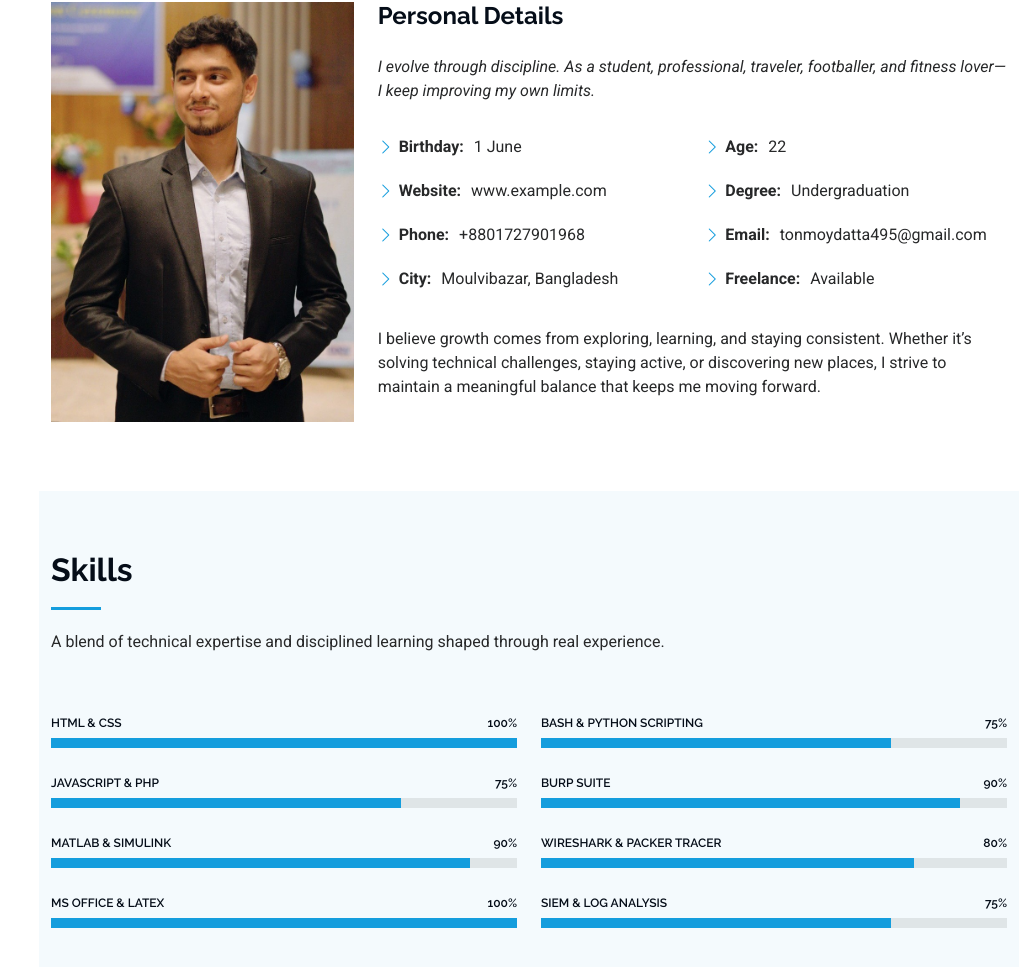
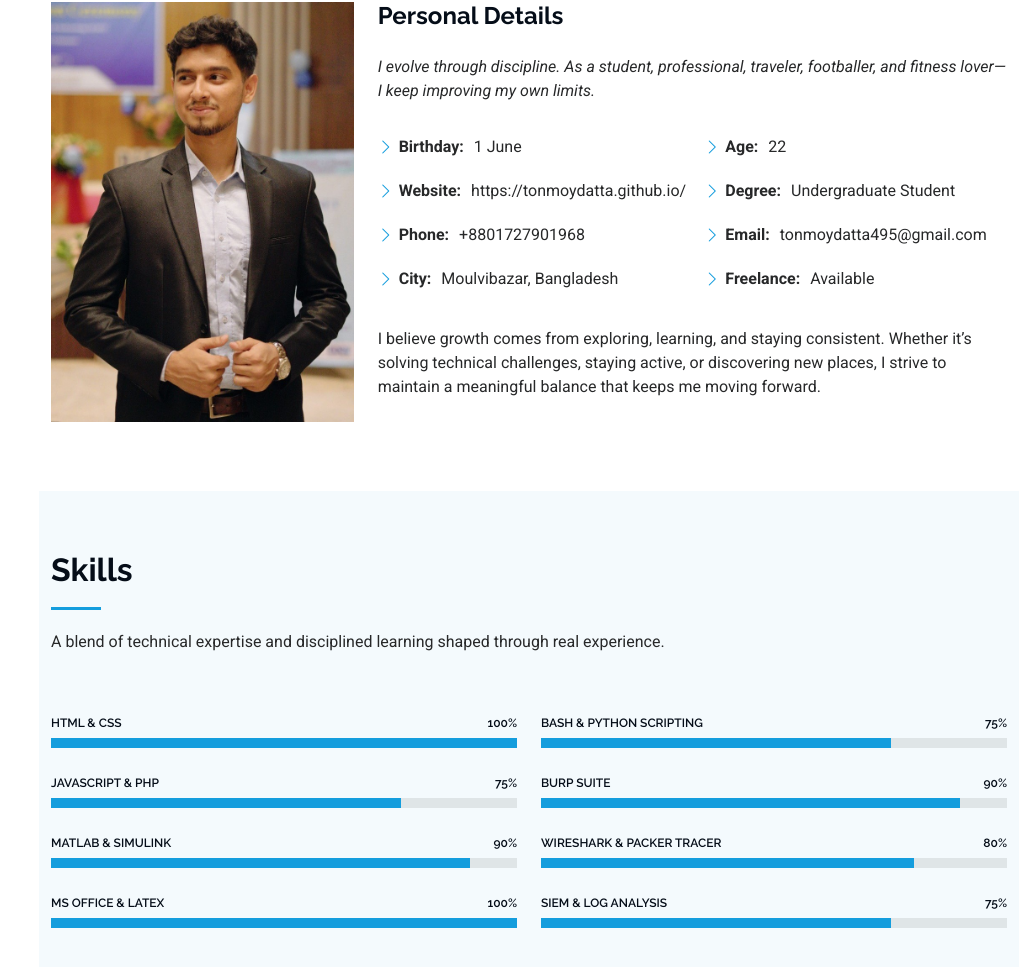
Before and after one commit to tonmoyDatta/tonmoydatta.github.io, a plain HTML site: page index.html in a window 1280 px wide. Shown: the part 1236-2203 px from the top of the page, without its empty margins (261-1280 px from the left). Drawn offline with Linux system fonts and the light colour scheme.

Commit message:
Update index.html

```diff
--- a/index.html
+++ b/index.html
@@ -136,7 +136,7 @@ As a student, professional, traveler, footballer, and fitness lover—I keep imp
               <div class="col-lg-6">
                 <ul>
                   <li><i class="bi bi-chevron-right"></i> <strong>Birthday:</strong> <span>1 June</span></li>
-                  <li><i class="bi bi-chevron-right"></i> <strong>Website:</strong> <span>www.example.com</span></li>
+                  <li><i class="bi bi-chevron-right"></i> <strong>Website:</strong> <span>https://tonmoydatta.github.io/</span></li>
                   <li><i class="bi bi-chevron-right"></i> <strong>Phone:</strong> <span>+8801727901968</span></li>
                   <li><i class="bi bi-chevron-right"></i> <strong>City:</strong> <span>Moulvibazar, Bangladesh</span></li>
                 </ul>
@@ -144,7 +144,7 @@ As a student, professional, traveler, footballer, and fitness lover—I keep imp
               <div class="col-lg-6">
                 <ul>
                   <li><i class="bi bi-chevron-right"></i> <strong>Age:</strong> <span>22</span></li>
-                  <li><i class="bi bi-chevron-right"></i> <strong>Degree:</strong> <span>Undergraduation</span></li>
+                  <li><i class="bi bi-chevron-right"></i> <strong>Degree:</strong> <span>Undergraduate Student</span></li>
                   <li><i class="bi bi-chevron-right"></i> <strong>Email:</strong> <span>tonmoydatta495@gmail.com</span></li>
                   <li><i class="bi bi-chevron-right"></i> <strong>Freelance:</strong> <span>Available</span></li>
                 </ul>
```
